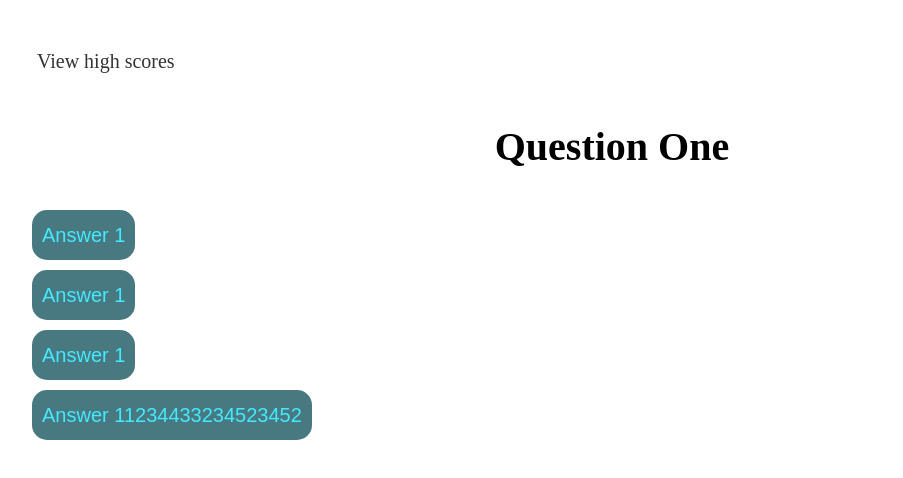
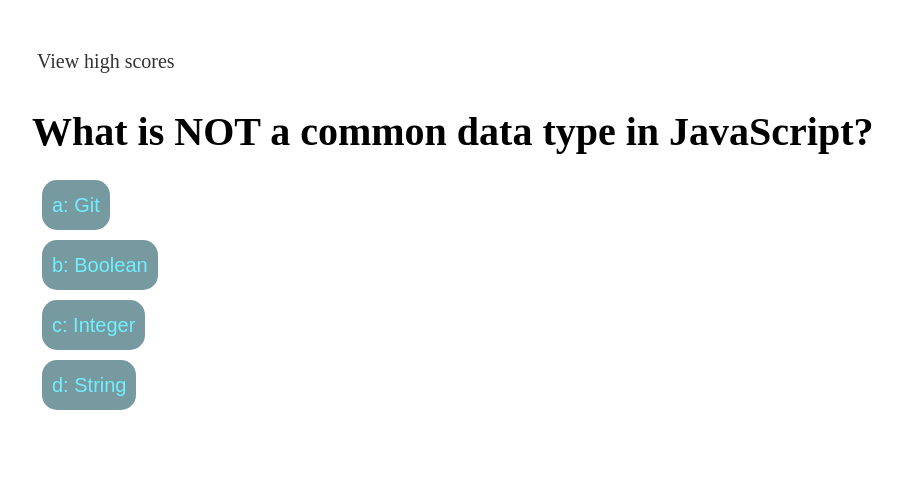
Before and after one commit to Mheyn95/code-quiz, a plain HTML site: page index.html in a window 1280 px wide. Both pictures are taken after a click on the button "Start Quiz!". Shown: the whole page, without its empty margins (28-931 px from the left). Drawn offline with Linux system fonts and the light colour scheme.

Commit message:
added questions and answer checks

```diff
--- a/assets/css/style.css
+++ b/assets/css/style.css
@@ -23,7 +23,7 @@ header a {
     color: var(--grey);
 }
 
-main {
+#start-div {
     display: flex;
     justify-content: center;
     align-items: center;
@@ -40,6 +40,7 @@ main {
     font-size: 100%;
     border-radius: 15px;
     border: none;
+    opacity: .75;
 }
 
 #start:hover {
@@ -47,6 +48,7 @@ main {
     border-style: outset;
     border-color: var(--grey);
     font-size: 125%;
+    opacity: 1.0;
 }
 
 /* set display to none for opening of site, once user clicks 'start quiz', make them visable */
@@ -69,6 +71,7 @@ main {
     border: none;
     padding: 10px;
     margin: 5px;
+    opacity: .75;
 }
 
 .q-btn:hover {
@@ -76,4 +79,9 @@ main {
     border-style: outset;
     border-color: var(--grey);
     font-size: 125%;
+    opacity: 1.0;
 }
+
+#question-1, #question-2, #question-3, #question-4, #question-5 {
+    display: none;
+}
--- a/assets/js/script.js
+++ b/assets/js/script.js
@@ -1,16 +1,147 @@
-var quizStartHandler = function() {
-    // change header
-    var mainText = document.getElementById("main-text");
-    mainText.innerHTML = "Question One";
-    // remove description and start button
-    var description = document.getElementById("description");
-    description.style.display = "none";
-    var startBtn = document.getElementById("start");
-    startBtn.style.display = "none";
+var questions = [
+    {
+        question: 'What is NOT a common data type in JavaScript?',
+        answers: [
+            "a: Git",
+            "b: Boolean",
+            "c: Integer",
+            "d: String"
+        ],
+        correctAnswer: "a: Git"
+    },
+    {
+        question: 'What do we use to iterate in JaveScript?',
+        answers: [
+            "a: Booleans",
+            "b: Arrays",
+            "c: For Loops",
+            "d: Varibales"
+        ],
+        correctAnswer: "c: For Loops"
+    },
+    {
+        question: 'Arrays can be used to store _____? ',
+        answers: [
+            "a: Other Arrays",
+            "b: Strings",
+            "c: Objects",
+            "d: All of the Above"
+        ],
+        correctAnswer: "d: All of the Above"
+    },
+    {
+        question: 'What is a tool we can use to debug our code?',
+        answers: [
+            "a: Git",
+            "b: If Statements",
+            "c: console.log()",
+            "d: While Loops"
+    ],
+        correctAnswer: "c: console.log()"
+    },
+    {
+        question: 'How do we enclose a condition in an if statement?',
+        answers: [
+            "a: Curly Brackets",
+            "b: Paranthesis",
+            "c: Hyphens",
+            "d: Quotation marks"
+        ],
+        correctAnswer: "b: Paranthesis"
+    }
+  ];
+
+  var questionNum = 0;
+  var startEl = document.querySelector(".btn");
+  var introText = document.getElementById("intro-text");
+  var description = document.getElementById("description");
+  var startBtn = document.getElementById("start");
+  var answerBtns = document.querySelector("#answer-choices");
+  var questionText = document.querySelector("#question-text");
+  var nextQuestion = document.getElementsByClassName("q-btn");
+  var firstSection = document.getElementById("start-div");
+  var currentSet = [];
+
+var quizStart = function() {
+
+    //start timer
+
+    // var timer = setInterval( function() {
+    //     if (timeLeft < 1) {
+    //       clearInterval(timeInterval);
+    //       timerEl.textContent = "";
+    //       displayMessage();
+    //     }
+    //     else {
+    //       timerEl.textContent = timeLeft;
+    //       timeLeft--;
+    //     }
+    // }, 1000);
+
+
+    firstSection.style.display = "none";
+
     // make options visable
-    var answerBts = document.getElementById("answer-choices");
-    answerBts.style.display = "flex";
+    answerBtns.style.display = "flex";
+
+    quiz();
+
 }
 
-var startEl = document.querySelector("main");
-startEl.addEventListener("click", quizStartHandler);
+var quiz = function() {
+
+
+    if (questionNum < questions.length) {
+        // make question text appear
+        questionText.textContent = questions[questionNum].question;
+
+        // put answer set in answer buttons
+        currentSet = questions[questionNum].answers;
+
+        for (i = 0; i < currentSet.length; i++) {
+
+            var answerBtn = document.createElement("button")
+            answerBtn.className = "q-btn";
+            answerBtn.textContent = currentSet[i]
+            answerBtn.setAttribute("data-value", currentSet[i]);
+            document.querySelector("#answer-choices").appendChild(answerBtn);
+
+            answerBtn.onclick = answerCheck;
+
+
+        }
+
+    }
+
+    // endQuiz();
+
+}
+
+var answerCheck = function() {
+    console.log(this.correctAnswer);
+    // clear out old responses
+    while (answerBtns.firstChild) {
+    answerBtns.removeChild(answerBtns.firstChild);
+    }
+
+    // check if the data-value of the clicked button is equal to the correct answerfor that questions
+    if (this.getAttribute("data-value") === questions[questionNum].correctAnswer) {
+        console.log('You are correct!');
+    }
+    else {
+        console.log("You are wrong, sorry!")
+    }
+
+    // increment questionNum to go to next question
+    questionNum++;
+
+    // run quiz function again to capture resonse of next question
+    quiz();
+}
+
+// var endQuiz = function () {
+//     console.log('end');
+// }
+
+
+startEl.addEventListener("click", quizStart);
--- a/index.html
+++ b/index.html
@@ -15,18 +15,17 @@
     <main>
 
         <!--intro section-->
-        <h1 id="main-text">Welcome to the Coding Quiz!</h1>
-        <p id="description">Lorem ipsum, dolor sit amet consectetur adipisicing elit. Consequuntur hic est iusto, ad blanditiis beatae. Quis sapiente, rem vitae nostrum nulla voluptas commodi aspernatur itaque. Recusandae sunt tenetur fugiat sint!</p>
-        <button class="btn" id="start" type="submit"> Start Quiz! </button>
+        <section id="start-div">
+            <h1 id="intro-text">Welcome to the Coding Quiz!</h1>
+            <p id="description">Please select an option for each question. You will be scored based on how much time is left on the timer in the top right of the screen. But be careful, every wrong answer will decrease the timer by 10 seconds! Good Luck!</p>
+            <button class="btn" id="start"> Start Quiz! </button>
+        </section>
 
         <!--question section-->
         <!--use same h1 as above-->
-        <div id="answer-choices">
-            <button class="q-btn" id="a1" type="submit">Answer 1</button>
-            <button class="q-btn" id="a2" type="submit">Answer 1</button>
-            <button class="q-btn" id="a3" type="submit">Answer 1</button>
-            <button class="q-btn" id="a4" type="submit">Answer 11234433234523452</button>
-        </div>
+        <h1 id="question-text"></h1>
+        <section id="answer-choices">
+        </section>
 
     </main>
 
```
